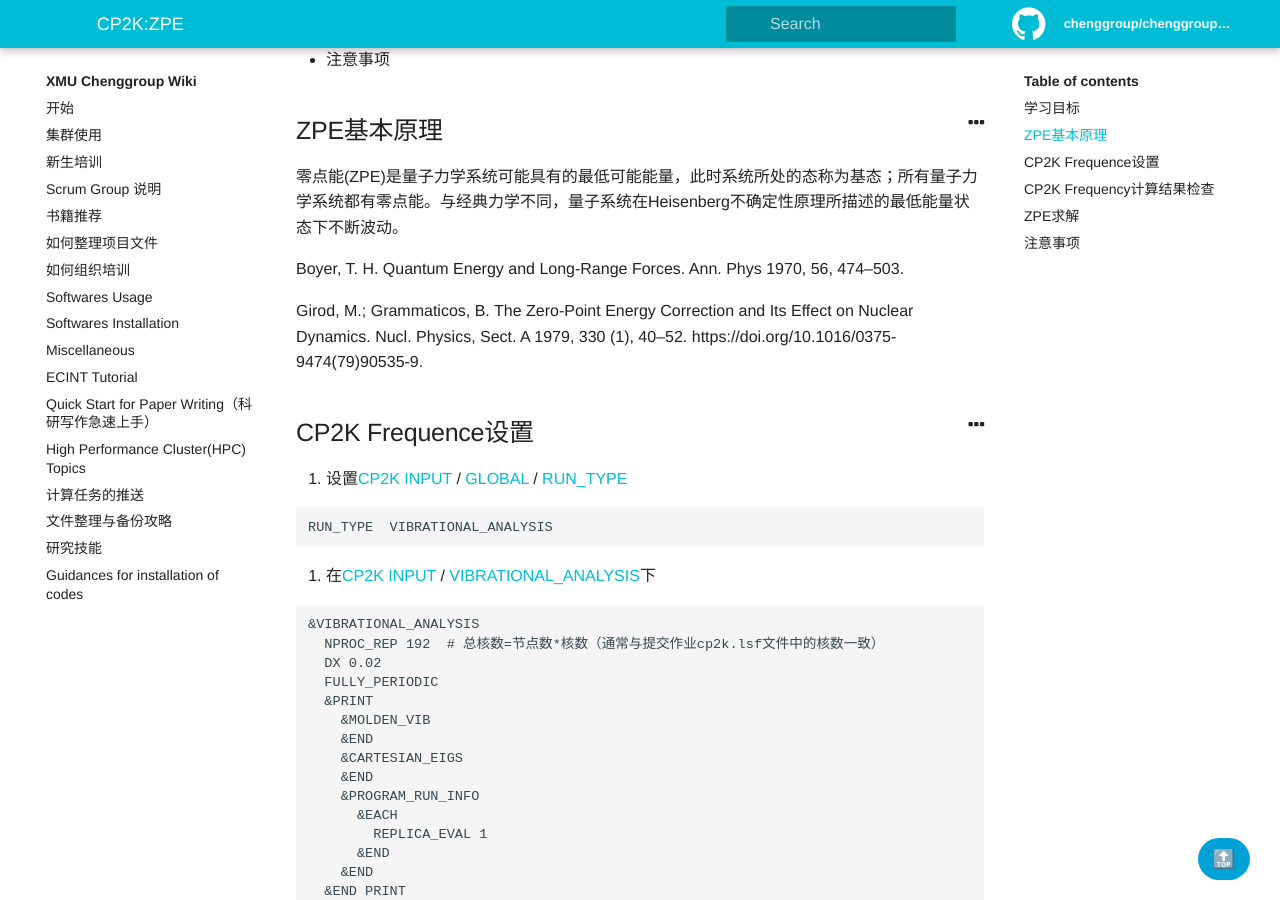
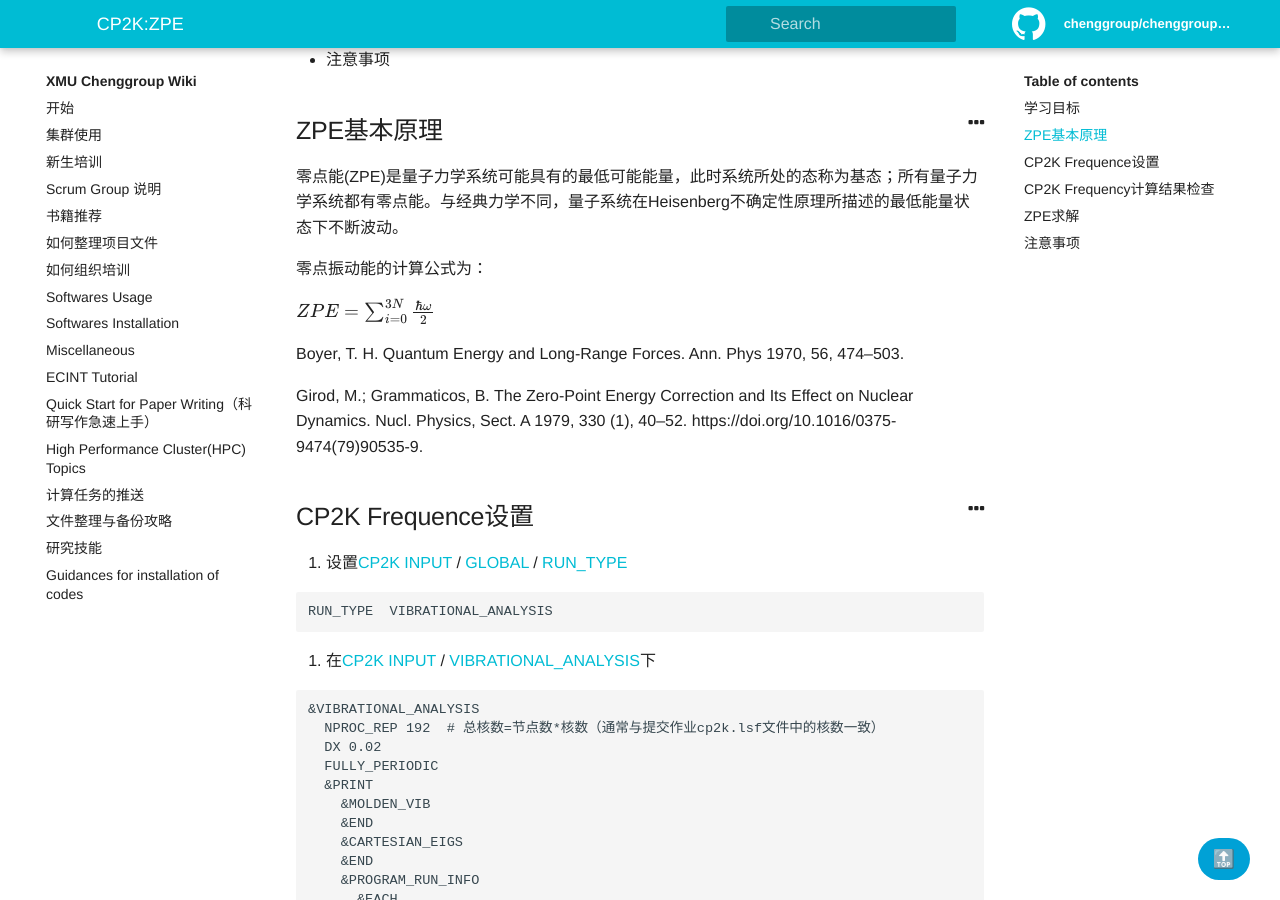
Before and after one commit to chenggroup/chenggroup.github.io, a Jekyll site: the page built from _wiki/Softwares Usage/cp2k-zpe.md, in a window 1280 px wide and 900 px high, scrolled down 317 px. Built offline with Jekyll 4.4.1, drawn with Linux system fonts in a browser that asks for light colours; formulas are drawn with MathJax 3.

Commit message:
Update cp2k-zpe.md

```diff
--- a/_wiki/Softwares Usage/cp2k-zpe.md
+++ b/_wiki/Softwares Usage/cp2k-zpe.md
@@ -23,6 +23,10 @@ authors: Jinyuanhu
 ## ZPE基本原理
 
 零点能(ZPE)是量子力学系统可能具有的最低可能能量，此时系统所处的态称为基态；所有量子力学系统都有零点能。与经典力学不同，量子系统在Heisenberg不确定性原理所描述的最低能量状态下不断波动。
+
+零点振动能的计算公式为：
+
+$ZPE=\sum_{i=0}^{3N}\frac{\hbar\omega}{2}$
 
 Boyer, T. H. Quantum Energy and Long-Range Forces. Ann. Phys 1970, 56, 474–503.
 
```
